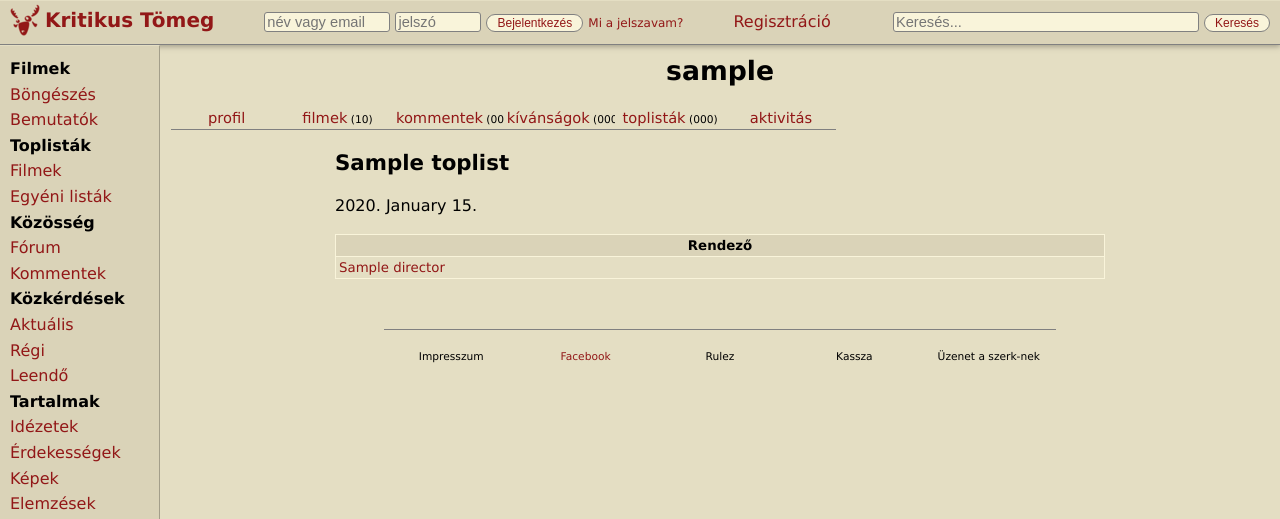
After one commit to cu2/KT, a Django app: template ktapp/templates/ktapp/user_profile_subpages/user_toplists.html in a window 1280 px wide. The commit adds this page. Shown: the top 519 px of the page. Run offline with Django 3.2, Linux system fonts and the light colour scheme; the template is opened without the code that fills it: most values are stand-ins (such as "Sample title", 1, 10 or a date in 2020).

Commit message:
[user_toplists] added

```diff
--- a/ktapp/templates/ktapp/user_profile_subpages/user_profile_base.html
+++ b/ktapp/templates/ktapp/user_profile_subpages/user_profile_base.html
@@ -14,6 +14,7 @@
             <li style="width: {{ tab_width }}%"{% if active_tab == 'films' %} class="active_tab"{% endif %}><a href="{% url 'user_films' selected_user.id selected_user.slug_cache %}"{% if not number_of_votes %} class="inactive_action"{% endif %}>filmek</a>{% if number_of_votes %}<span class="tab_count"> ({{ number_of_votes }})</span>{% endif %}</li>
             <li style="width: {{ tab_width }}%"{% if active_tab == 'comments' %} class="active_tab"{% endif %}><a href="{% url 'user_comments' selected_user.id selected_user.slug_cache %}"{% if not number_of_comments %} class="inactive_action"{% endif %}>kommentek</a>{% if number_of_comments %}<span class="tab_count"> ({{ number_of_comments }})</span>{% endif %}</li>
             <li style="width: {{ tab_width }}%"{% if active_tab == 'wishlist' %} class="active_tab"{% endif %}><a href="{% url 'user_wishlist' selected_user.id selected_user.slug_cache %}"{% if not number_of_wishes %} class="inactive_action"{% endif %}>kívánságok</a>{% if number_of_wishes %}<span class="tab_count"> ({{ number_of_wishes }})</span>{% endif %}</li>
+            <li style="width: {{ tab_width }}%"{% if active_tab == 'toplists' %} class="active_tab"{% endif %}><a href="{% url 'user_toplists' selected_user.id selected_user.slug_cache %}"{% if not number_of_toplists %} class="inactive_action"{% endif %}>toplisták</a>{% if number_of_toplists %}<span class="tab_count"> ({{ number_of_toplists }})</span>{% endif %}</li>
             <li style="width: {{ tab_width }}%"{% if active_tab == 'activity' %} class="active_tab"{% endif %}><a href="{% url 'user_activity' selected_user.id selected_user.slug_cache %}">aktivitás</a></li>
         {% if request.user.is_authenticated and request.user.id != selected_user.id %}
             <li style="width: {{ tab_width }}%"{% if active_tab == 'messages' %} class="active_tab"{% endif %}><a href="{% url 'user_messages' selected_user.id selected_user.slug_cache %}"{% if not number_of_messages %} class="inactive_action"{% endif %}>üzenetek</a>{% if number_of_messages %}<span class="tab_count"> ({{ number_of_messages }})</span>{% endif %}</li>
--- /dev/null
+++ b/ktapp/templates/ktapp/user_profile_subpages/user_toplists.html
@@ -0,0 +1,54 @@
+{% extends "ktapp/user_profile_subpages/user_profile_base.html" %}
+{% load kt_extras %}
+
+{% block user_profile_main %}
+
+    <div class="centered_content">
+
+    {% for toplist, toplist_list, with_comment in toplist_details %}
+
+        <h2>{{ toplist.title }}</h2>
+        <p>{{ toplist.created_at|date:"Y. F j." }}</p>
+
+        <table class="fullsize">
+            <tr class="header_tr">
+                {% if toplist.ordered %}
+                    <th>#</th>
+                {% endif %}
+                {% if toplist.toplist_type == 'F' %}
+                    <th>Film</th>
+                    <th>Rendező</th>
+                    <th>Átlag</th>
+                {% else %}
+                    <th>{% if toplist.toplist_type == 'A' %}Színész{% else %}Rendező{% endif %}</th>
+                {% endif %}
+                {% if with_comments %}
+                    <th>Megjegyzés</th>
+                {% endif %}
+            </tr>
+            {% for item in toplist_list %}
+                <tr class="{% cycle '' 'odd' %}" style="vertical-align: top">
+                    {% if toplist.ordered %}
+                        <td class="center">{{ forloop.counter }}</td>
+                    {% endif %}
+                    {% if toplist.toplist_type == 'F' %}
+                        <td class="nowrap">{{ item.film|film_url_html_w_year }}</td>
+                        <td>{{ item.film|film_directors }}</td>
+                        <td class="center">{{ item.film|film_rating_html }}</td>
+                    {% elif toplist.toplist_type == 'A' %}
+                        <td class="nowrap"><a href="{% url 'artist' item.actor.id item.actor.slug_cache %}">{{ item.actor.name }}</a></td>
+                    {% else %}
+                        <td class="nowrap"><a href="{% url 'artist' item.director.id item.director.slug_cache %}">{{ item.director.name }}</a></td>
+                    {% endif %}
+                    {% if with_comments %}
+                        <td>{{ item.comment }}</td>
+                    {% endif %}
+                </tr>
+            {% endfor %}
+        </table>
+
+    {% endfor %}
+
+    </div>
+
+{% endblock %}
--- a/ktapp/urls.py
+++ b/ktapp/urls.py
@@ -105,6 +105,7 @@ urlpatterns += patterns(
     url(r'^user/(?P<id>\d+)/(?P<name_slug>[^/]*)/filmek/$', user_profile_views.user_films, name='user_films'),
     url(r'^user/(?P<id>\d+)/(?P<name_slug>[^/]*)/kommentek/$', user_profile_views.user_comments, name='user_comments'),
     url(r'^user/(?P<id>\d+)/(?P<name_slug>[^/]*)/kivansagok/$', user_profile_views.user_wishlist, name='user_wishlist'),
+    url(r'^user/(?P<id>\d+)/(?P<name_slug>[^/]*)/toplistak/$', user_profile_views.user_toplists, name='user_toplists'),
     url(r'^user/(?P<id>\d+)/(?P<name_slug>[^/]*)/aktivitas/$', user_profile_views.user_activity, name='user_activity'),
     url(r'^user/(?P<id>\d+)/(?P<name_slug>[^/]*)/uzenetek/$', user_profile_views.user_messages, name='user_messages'),
     url(r'^user/(?P<id>\d+)/(?P<name_slug>[^/]*)$', user_profile_views.user_profile, name='user_profile'),
```
Also changed, not shown: ktapp/views/web/user_profile.py (+45 -9 lines).
